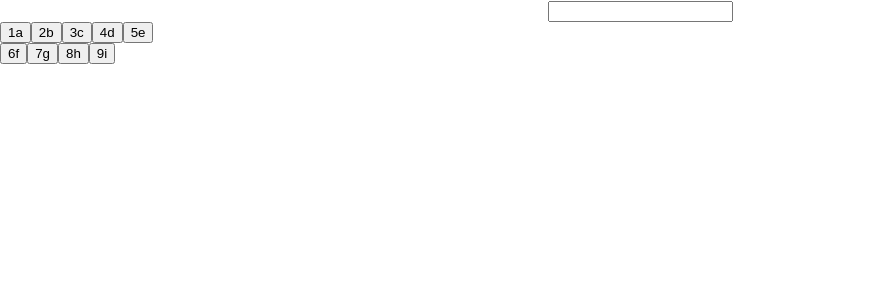
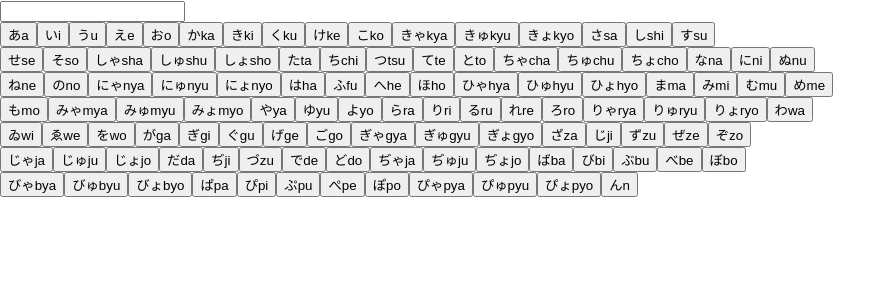
Before and after one commit to acoss22/japanese_keyboard, a React (Create React App) app in the folder japanese-keyboard/: page / in a window 1280 px wide. Shown: the top 300 px of the page, without its empty margins (0-896 px from the left). Built offline with nearby package versions, Linux system fonts and the light colour scheme.

Commit message:
feat: add hiragana

```diff
--- a/japanese-keyboard/src/App.css
+++ /dev/null
@@ -1,38 +0,0 @@
-.App {
-  text-align: center;
-}
-
-.App-logo {
-  height: 40vmin;
-  pointer-events: none;
-}
-
-@media (prefers-reduced-motion: no-preference) {
-  .App-logo {
-    animation: App-logo-spin infinite 20s linear;
-  }
-}
-
-.App-header {
-  background-color: #282c34;
-  min-height: 100vh;
-  display: flex;
-  flex-direction: column;
-  align-items: center;
-  justify-content: center;
-  font-size: calc(10px + 2vmin);
-  color: white;
-}
-
-.App-link {
-  color: #61dafb;
-}
-
-@keyframes App-logo-spin {
-  from {
-    transform: rotate(0deg);
-  }
-  to {
-    transform: rotate(360deg);
-  }
-}
--- a/japanese-keyboard/src/App.js
+++ b/japanese-keyboard/src/App.js
@@ -1,5 +1,3 @@
-import logo from "./logo.svg";
-import "./App.css";
 import TextBox from "./ui_components/TextBoxComponent";
 import CharacterList from "./ui_components/CharacterListComponent";
 import React, { useState } from "react";
@@ -9,63 +7,460 @@ function App() {
     const [newWord, setNewWord] = useState('');
     const [phrase, setPhrase] = useState('');
 
-  function handleChange(event){
-    setNewWord( newWord + event);
+    function handleChange(event) {
+        setNewWord(newWord + event);
     }
 
-  function selectedWord(word){
-    setPhrase( phrase + word);
+    function selectedWord(word) {
+        setPhrase(phrase + word);
         setNewWord('');
     }
 
-  const hiraganas = [
-    {
-      symbol: "1",
+    const hiraganas = [{
+        symbol: "あ",
         romanji: "a",
     },
     {
-      symbol: "2",
-      romanji: "b",
+        symbol: "い",
+        romanji: "i",
     },
     {
-      symbol: "3",
-      romanji: "c",
+        symbol: "う",
+        romanji: "u",
     },
     {
-      symbol: "4",
-      romanji: "d",
-    },
-    {
-      symbol: "5",
+        symbol: "え",
         romanji: "e",
     },
     {
-      symbol: "6",
-      romanji: "f",
+        symbol: "お",
+        romanji: "o",
     },
     {
-      symbol: "7",
-      romanji: "g",
+        symbol: "か",
+        romanji: "ka",
     },
     {
-      symbol: "8",
-      romanji: "h",
+        symbol: "き",
+        romanji: "ki",
     },
     {
-      symbol: "9",
-      romanji: "i",
+        symbol: "く",
+        romanji: "ku",
     },
+    {
+        symbol: "け",
+        romanji: "ke",
+    },
+    {
+        symbol: "こ",
+        romanji: "ko",
+    },
+    {
+        symbol: "きゃ",
+        romanji: "kya",
+    },
+    {
+        symbol: "きゅ",
+        romanji: "kyu",
+    },
+    {
+        symbol: "きょ",
+        romanji: "kyo",
+    },
+    {
+        symbol: "さ",
+        romanji: "sa",
+    },
+    {
+        symbol: "し",
+        romanji: "shi",
+    },
+    {
+        symbol: "す",
+        romanji: "su",
+    },
+    {
+        symbol: "せ",
+        romanji: "se",
+    },
+    {
+        symbol: "そ",
+        romanji: "so",
+    },
+    {
+        symbol: "しゃ",
+        romanji: "sha",
+    },
+
+    {
+        symbol: "しゅ",
+        romanji: "shu",
+    },
+    {
+        symbol: "しょ",
+        romanji: "sho",
+    },
+    {
+        symbol: "た",
+        romanji: "ta",
+    },
+    {
+        symbol: "ち",
+        romanji: "chi",
+    },
+    {
+        symbol: "つ",
+        romanji: "tsu",
+    },
+    {
+        symbol: "て",
+        romanji: "te",
+    },
+    {
+        symbol: "と",
+        romanji: "to",
+    },
+    {
+        symbol: "ちゃ",
+        romanji: "cha",
+    },
+    {
+        symbol: "ちゅ",
+        romanji: "chu",
+    },
+    {
+        symbol: "ちょ",
+        romanji: "cho",
+    },
+    {
+        symbol: "な",
+        romanji: "na",
+    },
+    {
+        symbol: "に",
+        romanji: "ni",
+    },
+    {
+        symbol: "ぬ",
+        romanji: "nu",
+    },
+    {
+        symbol: "ね",
+        romanji: "ne",
+    },
+    {
+        symbol: "の",
+        romanji: "no",
+    },
+    {
+        symbol: "にゃ",
+        romanji: "nya",
+    },
+    {
+        symbol: "にゅ",
+        romanji: "nyu",
+    },
+    {
+        symbol: "にょ",
+        romanji: "nyo",
+    },
+    {
+        symbol: "は",
+        romanji: "ha",
+    },
+    {
+        symbol: "ふ",
+        romanji: "fu",
+    },
+    {
+        symbol: "へ",
+        romanji: "he",
+    },
+    {
+        symbol: "ほ",
+        romanji: "ho",
+    },
+    {
+        symbol: "ひゃ",
+        romanji: "hya ",
+    },
+    {
+        symbol: "ひゅ",
+        romanji: "hyu",
+    },
+    {
+        symbol: "ひょ",
+        romanji: "hyo",
+    },
+    {
+        symbol: "ま",
+        romanji: "ma",
+    },
+    {
+        symbol: "み",
+        romanji: "mi",
+    },
+    {
+        symbol: "む",
+        romanji: "mu",
+    },
+    {
+        symbol: "め",
+        romanji: "me",
+    },
+    {
+        symbol: "も",
+        romanji: "mo",
+    },
+    {
+        symbol: "みゃ",
+        romanji: "mya",
+    },
+    {
+        symbol: "みゅ",
+        romanji: "myu",
+    },
+    {
+        symbol: "みょ",
+        romanji: "myo",
+    },
+    {
+        symbol: "や",
+        romanji: "ya",
+    },
+    {
+        symbol: "ゆ",
+        romanji: "yu",
+    },
+    {
+        symbol: "よ",
+        romanji: "yo",
+    },
+    {
+        symbol: "ら",
+        romanji: "ra",
+    },
+    {
+        symbol: "り",
+        romanji: "ri",
+    },
+    {
+        symbol: "る",
+        romanji: "ru",
+    },
+    {
+        symbol: "れ",
+        romanji: "re",
+    },
+    {
+        symbol: "ろ",
+        romanji: "ro",
+    },
+    {
+        symbol: "りゃ",
+        romanji: "rya",
+    },
+    {
+        symbol: "りゅ",
+        romanji: "ryu",
+    },
+    {
+        symbol: "りょ",
+        romanji: "ryo",
+    },
+    {
+        symbol: "わ",
+        romanji: "wa",
+    },
+    {
+        symbol: "ゐ",
+        romanji: "wi",
+    },
+    {
+        symbol: "ゑ",
+        romanji: "we",
+    },
+    {
+        symbol: "を",
+        romanji: "wo",
+    },
+    {
+        symbol: "が",
+        romanji: "ga",
+    },
+    {
+        symbol: "ぎ",
+        romanji: "gi",
+    },
+    {
+        symbol: "ぐ",
+        romanji: "gu",
+    },
+    {
+        symbol: "げ",
+        romanji: "ge",
+    },
+    {
+        symbol: "ご",
+        romanji: "go",
+    },
+    {
+        symbol: "ぎゃ",
+        romanji: "gya",
+    },
+    {
+        symbol: "ぎゅ",
+        romanji: "gyu",
+    },
+    {
+        symbol: "ぎょ",
+        romanji: "gyo",
+    },
+    {
+        symbol: "ざ",
+        romanji: "za",
+    },
+    {
+        symbol: "じ",
+        romanji: "ji",
+    },
+    {
+        symbol: "ず",
+        romanji: "zu",
+    },
+    {
+        symbol: "ぜ",
+        romanji: "ze",
+    },
+    {
+        symbol: "ぞ",
+        romanji: "zo ",
+    },
+    {
+        symbol: "じゃ",
+        romanji: "ja",
+    },
+    {
+        symbol: "じゅ",
+        romanji: "ju",
+    },
+    {
+        symbol: "じょ",
+        romanji: "jo",
+    },
+    {
+        symbol: "だ",
+        romanji: "da",
+    },
+    {
+        symbol: "ぢ",
+        romanji: "ji",
+    },
+    {
+        symbol: "づ",
+        romanji: "zu",
+    },
+    {
+        symbol: "で",
+        romanji: "de",
+    },
+    {
+        symbol: "ど",
+        romanji: "do",
+    },
+    {
+        symbol: "ぢゃ",
+        romanji: "ja",
+    },
+    {
+        symbol: "ぢゅ",
+        romanji: "ju",
+    },
+    {
+        symbol: "ぢょ",
+        romanji: "jo",
+    },
+    {
+        symbol: "ば",
+        romanji: "ba",
+    },
+    {
+        symbol: "び",
+        romanji: "bi",
+    },
+    {
+        symbol: "ぶ",
+        romanji: "bu",
+    },
+    {
+        symbol: "べ",
+        romanji: "be",
+    },
+    {
+        symbol: "ぼ",
+        romanji: "bo",
+    },
+    {
+        symbol: "びゃ",
+        romanji: "bya",
+    },
+    {
+        symbol: "びゅ",
+        romanji: "byu",
+    },
+    {
+        symbol: "びょ",
+        romanji: "byo",
+    },
+    {
+        symbol: "ぱ",
+        romanji: "pa",
+    },
+    {
+        symbol: "ぴ",
+        romanji: "pi",
+    },
+    {
+        symbol: "ぷ",
+        romanji: "pu",
+    },
+    {
+        symbol: "ぺ",
+        romanji: "pe",
+    },
+    {
+        symbol: "ぽ",
+        romanji: "po",
+    },
+    {
+        symbol: "ぴゃ",
+        romanji: "pya",
+    },
+    {
+        symbol: "ぴゅ",
+        romanji: "pyu",
+    },
+    {
+        symbol: "ぴょ",
+        romanji: "pyo",
+    },
+    {
+        symbol: "ん",
+        romanji: "n",
+    }
     ];
 
     return (
-    <div className="App">
+        <div>
           <TextBox key={phrase} value={phrase} />
           {(newWord !== '') ? (
             <KanjiSuggestion word={newWord} selectedWord = {selectedWord}/>
           ): (<></>)}
 
-      <CharacterList characters={hiraganas} rows={2} handleChange={handleChange} />
+          <CharacterList characters={hiraganas} rows={7} handleChange={handleChange} />
         </div>
+
                 );
 }
 
```
Lines whose indentation alone changed are shown as unchanged.
